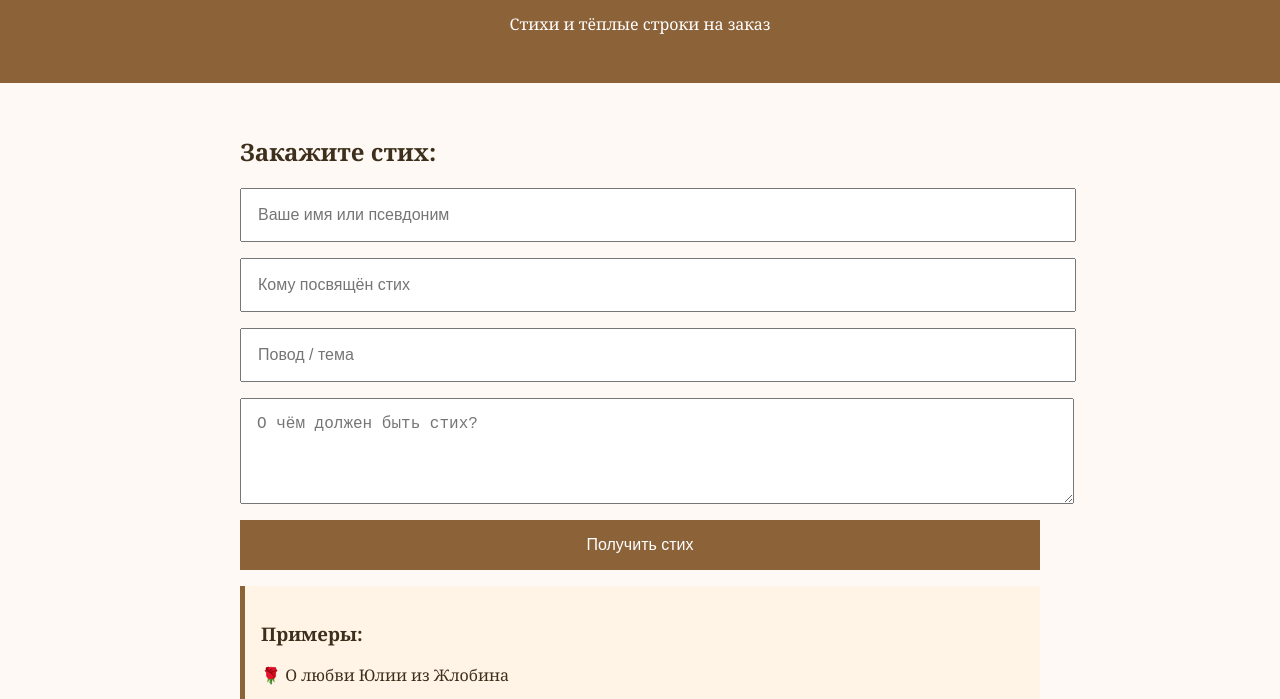
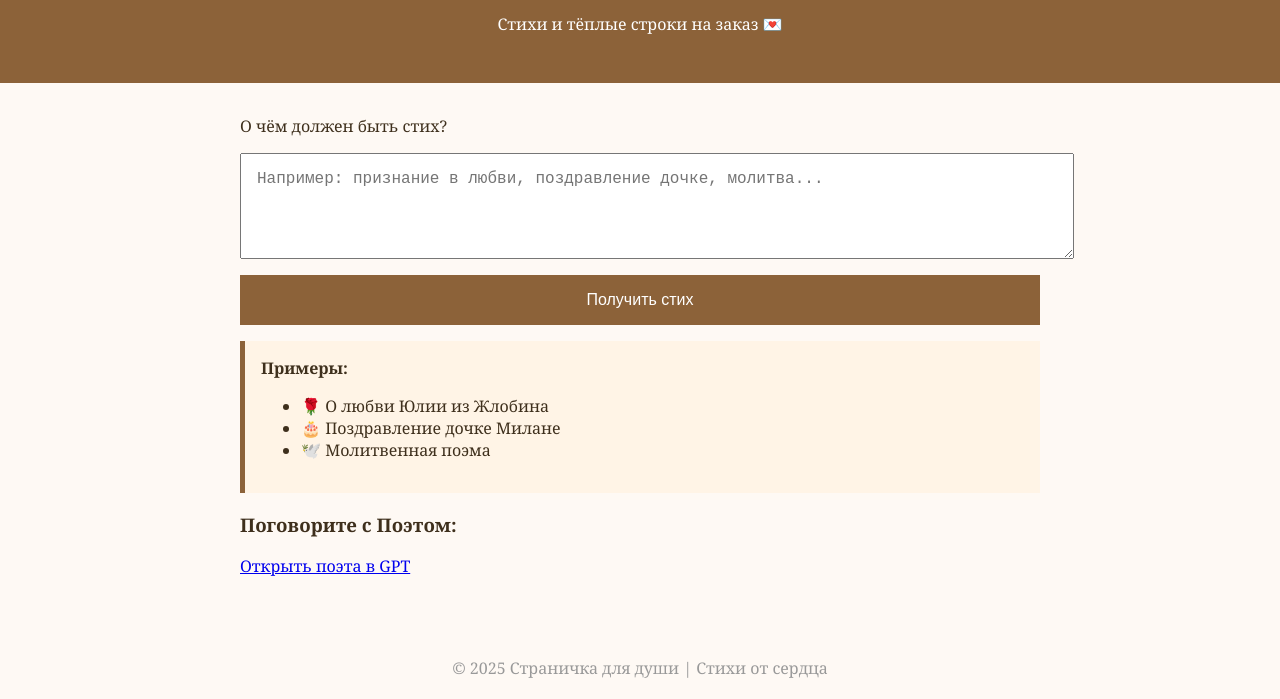
Before and after one commit to salvador1975/stranichka-dlya-dushi, a plain HTML site: page index.html in a window 1280 px wide. Shown: the part 90-789 px from the top of the page. Drawn offline with Linux system fonts and the light colour scheme.

Commit message:
Update index.html

```diff
--- a/index.html
+++ b/index.html
@@ -1,49 +1,93 @@
-
 <!DOCTYPE html>
 <html lang="ru">
 <head>
   <meta charset="UTF-8">
   <title>Страничка для души</title>
+
+  <script>
+    if (location.hostname === "prichikos.ru") {
+      location.href = "https://www.prichikos.ru" + location.pathname + location.search + location.hash;
+    }
+  </script>
+
   <style>
-    body { font-family: Georgia, serif; background: #fef9f4; color: #3e2f1c; margin: 0; padding: 0; }
-    header { background: #8c6239; color: white; padding: 2rem; text-align: center; }
-    header h1 { margin: 0; font-size: 2.5rem; }
-    main { max-width: 800px; margin: auto; padding: 2rem; }
-    form input, form textarea, form button {
-      display: block; width: 100%; margin: 1rem 0; padding: 1rem; font-size: 1rem;
+    body {
+      font-family: Georgia, serif;
+      background: #fef9f4;
+      color: #3e2f1c;
+      margin: 0;
+      padding: 0;
     }
-    form button { background: #8c6239; color: white; border: none; cursor: pointer; }
-    .examples { background: #fff4e6; padding: 1rem; border-left: 5px solid #8c6239; }
-    footer { text-align: center; color: #999; padding: 2rem; }
+    header {
+      background: #8c6239;
+      color: white;
+      padding: 2rem;
+      text-align: center;
+    }
+    header h1 {
+      margin: 0;
+      font-size: 2.5rem;
+    }
+    main {
+      max-width: 800px;
+      margin: auto;
+      padding: 2rem;
+    }
+    form input,
+    form textarea,
+    form button {
+      display: block;
+      width: 100%;
+      margin: 1rem 0;
+      padding: 1rem;
+      font-size: 1rem;
+    }
+    form button {
+      background: #8c6239;
+      color: white;
+      border: none;
+      cursor: pointer;
+    }
+    .examples {
+      background: #fff4e6;
+      padding: 1rem;
+      border-left: 5px solid #8c6239;
+    }
+    footer {
+      text-align: center;
+      color: #999;
+      padding: 2rem;
+    }
   </style>
 </head>
 <body>
   <header>
     <h1>Страничка для души</h1>
-    <p>Стихи и тёплые строки на заказ</p>
+    <p>Стихи и тёплые строки на заказ 💌</p>
   </header>
+
   <main>
-    <section>
-      <h2>Закажите стих:</h2>
-      <form>
-        <input type="text" placeholder="Ваше имя или псевдоним" required>
-        <input type="text" placeholder="Кому посвящён стих">
-        <input type="text" placeholder="Повод / тема">
-        <textarea rows="4" placeholder="О чём должен быть стих?"></textarea>
-        <button type="submit">Получить стих</button>
-      </form>
-    </section>
-    <section class="examples">
-      <h3>Примеры:</h3>
-      <p>🌹 О любви Юлии из Жлобина</p>
-      <p>🎂 Поздравление дочке Милане</p>
-      <p>🕊️ Молитвенная поэма</p>
-    </section>
-    <section>
-      <h2>Поговорите с Поэтом:</h2>
-      <p><a href="https://chatgpt.com/g/g-6815c300a1b8819196d1f56c76520396-poet-sochinitel" target="_blank">Открыть поэта в GPT</a></p>
-    </section>
+    <form>
+      <label for="theme">О чём должен быть стих?</label>
+      <textarea id="theme" name="theme" rows="4" placeholder="Например: признание в любви, поздравление дочке, молитва..."></textarea>
+      <button type="submit">Получить стих</button>
+    </form>
+
+    <div class="examples">
+      <strong>Примеры:</strong>
+      <ul>
+        <li>🌹 О любви Юлии из Жлобина</li>
+        <li>🎂 Поздравление дочке Милане</li>
+        <li>🕊️ Молитвенная поэма</li>
+      </ul>
+    </div>
+
+    <h3>Поговорите с Поэтом:</h3>
+    <p><a href="https://t.me/poet_sochinitel_gpt" target="_blank">Открыть поэта в GPT</a></p>
   </main>
-  <footer>© 2025 Страничка для души | Стихи от сердца</footer>
+
+  <footer>
+    © 2025 Страничка для души | Стихи от сердца
+  </footer>
 </body>
 </html>
```
